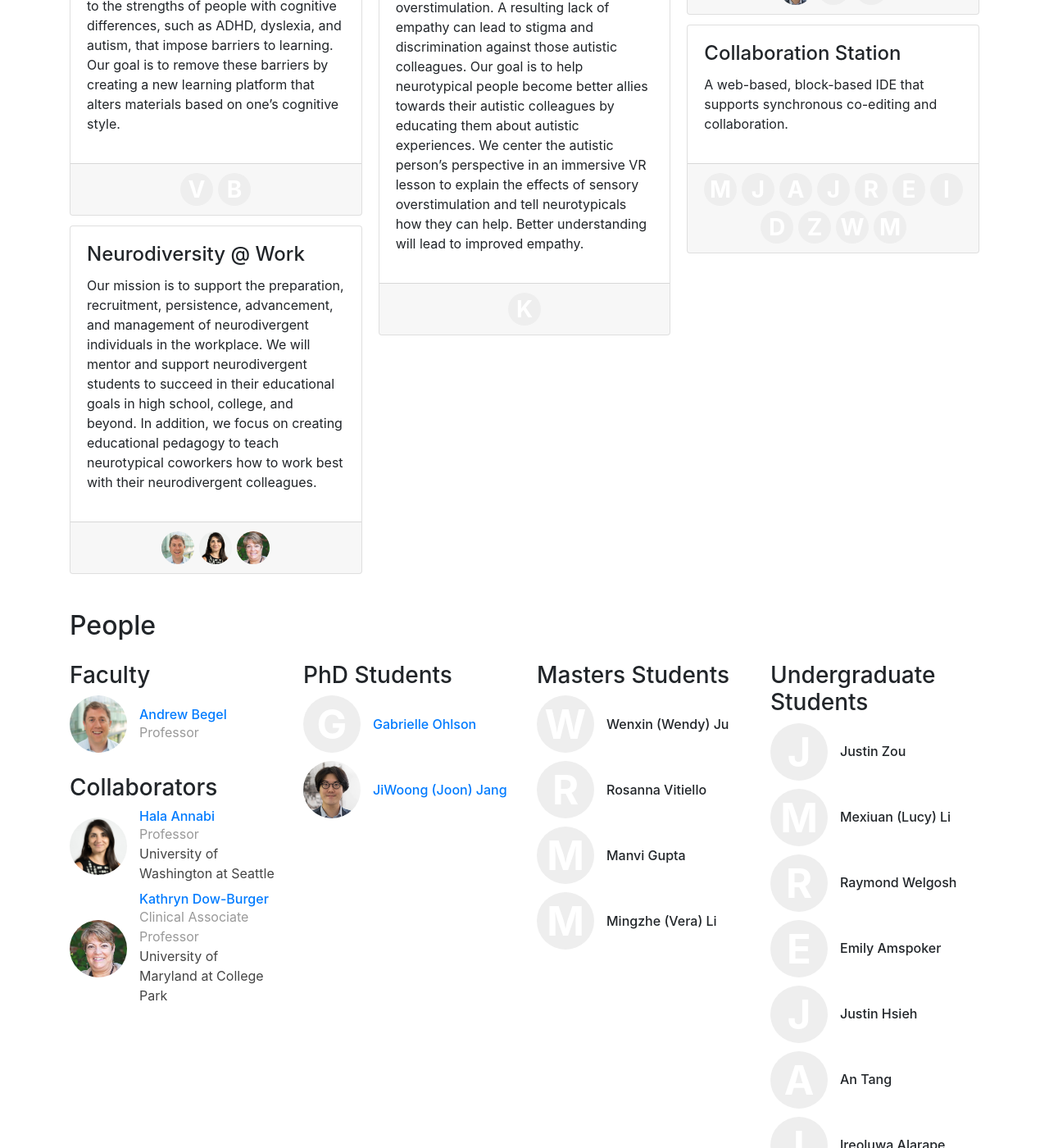
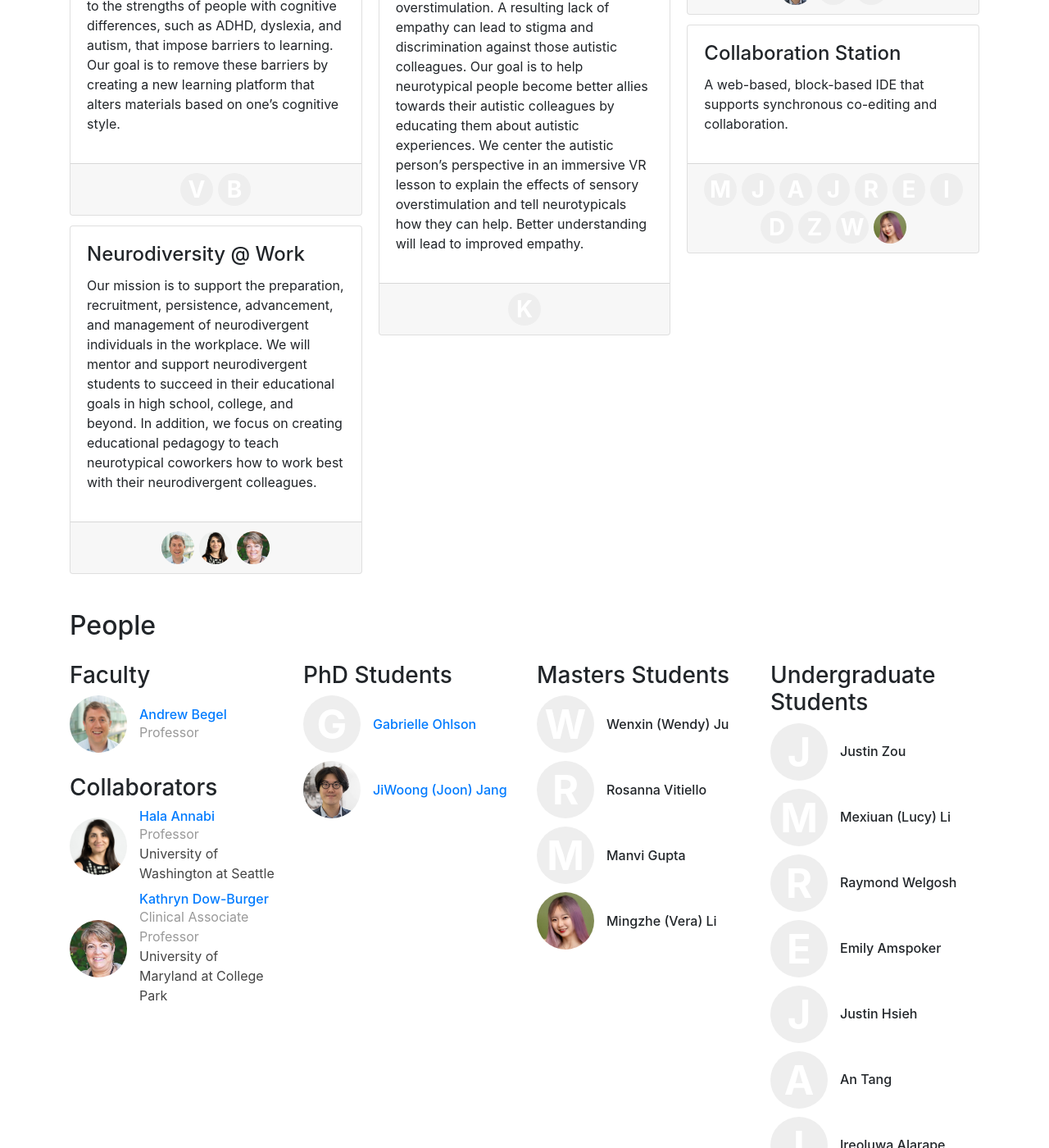
Before and after one commit to cmu-variability/cmu-variability.github.io, a Jekyll site: the page built from index.html, in a window 1280 px wide and 1400 px high, scrolled down 1554 px. Shown: the whole window at 82% size. Built offline with Jekyll 4.4.1, drawn with Linux system fonts in a browser that asks for light colours.

Commit message:
Added picture for Vera.

```diff
--- a/_data/people.yml
+++ b/_data/people.yml
@@ -37,6 +37,7 @@ grad-manvi-gupta:
 grad-mingzhe-li:
     display_name: "Mingzhe (Vera) Li"
     role: grad-masters
+    image: /img/people/vera-li.jpg
 
 #grad-alicia-ng:
 #    display_name: "Alicia Ng"
```
Also changed, not shown: img/people/vera-li.jpg (added).
